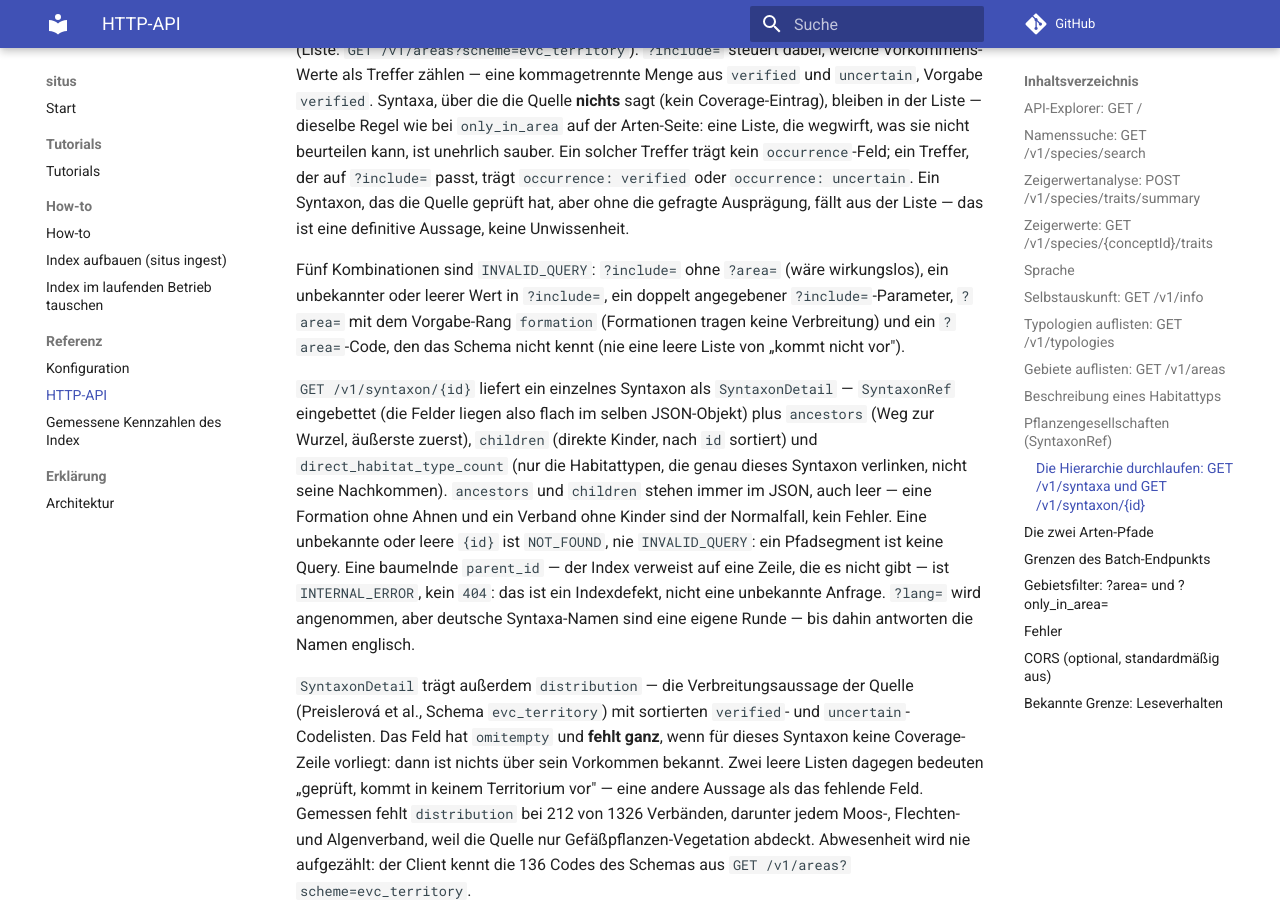
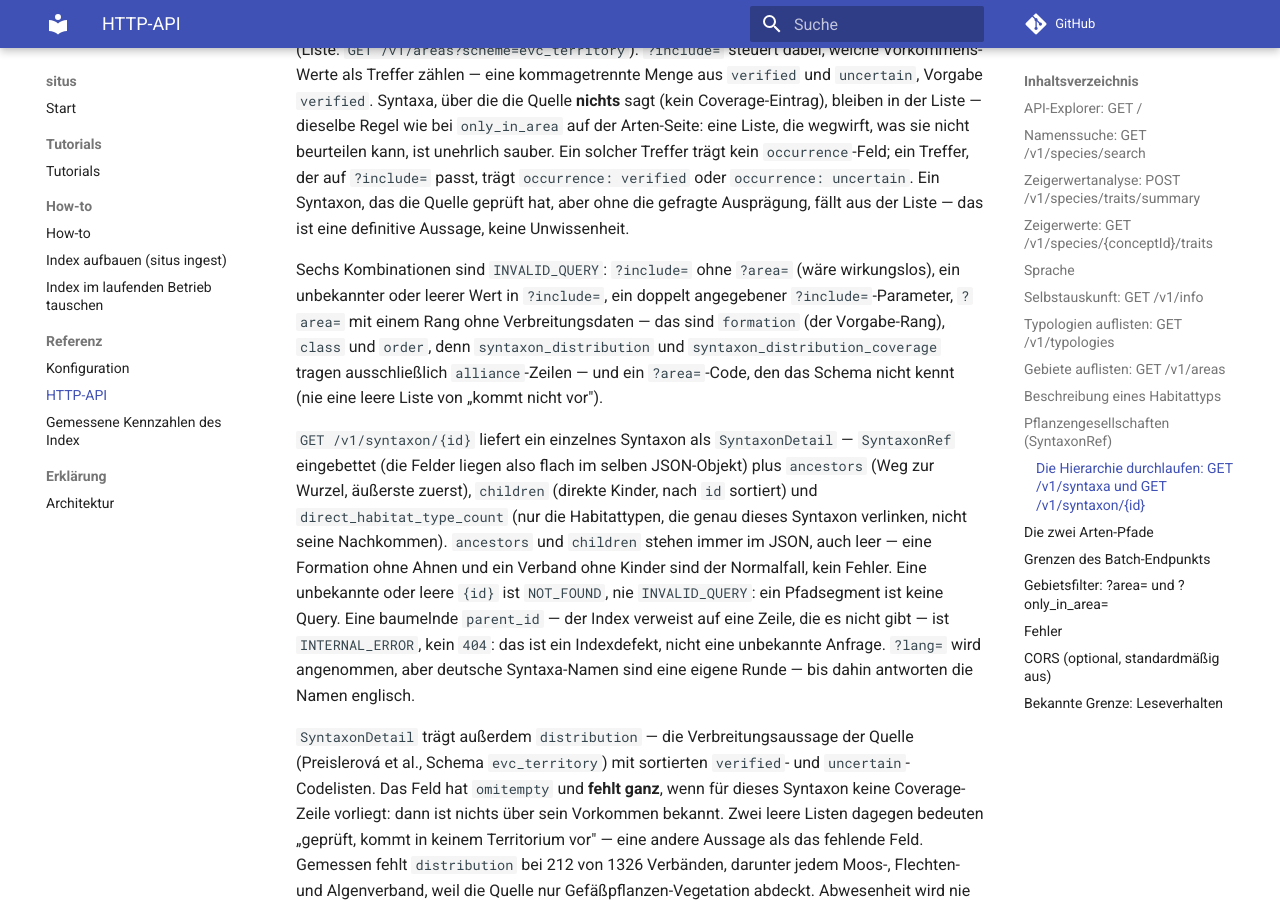
Before and after one commit to jobrunner/situs, an MkDocs documentation site: the page built from docs/reference/http-api.md, in a window 1280 px wide and 900 px high, scrolled down 9506 px. Built offline with MkDocs 1.6.1 and Material for MkDocs 9.7.7, drawn with Linux system fonts in a browser that asks for light colours; comment, search, counter and statistics services are not loaded.

Commit message:
fix(api): area-Filter fuer rank=class und rank=order ablehnen
syntaxonAreaFilter lehnte nur rank=formation ab. Bei class oder order
lief der Filter durch, fand aber keine Vorkommens-/Coverage-Zeilen
(syntaxon_distribution und syntaxon_distribution_coverage tragen
ausschliesslich alliance-Zeilen), sodass jeder Eintrag in den
"unbeurteilbar"-Zweig fiel -- der Client bekam die volle, ungefilterte
Liste zurueck, die aussieht wie eine gefilterte. Die Pruefung steht
jetzt auf rank != alliance statt rank == formation.

Doku und beide OpenAPI-Kopien ziehen mit; dabei erledigt sich auch der
Zaehlfehler "Fuenf Kombinationen" (es sind sechs).

```diff
--- a/docs/reference/http-api.md
+++ b/docs/reference/http-api.md
@@ -396,10 +396,12 @@ kein `occurrence`-Feld; ein Treffer, der auf `?include=` passt, trägt
 Quelle geprüft hat, aber ohne die gefragte Ausprägung, fällt aus der Liste —
 das ist eine definitive Aussage, keine Unwissenheit.
 
-Fünf Kombinationen sind `INVALID_QUERY`: `?include=` ohne `?area=` (wäre
+Sechs Kombinationen sind `INVALID_QUERY`: `?include=` ohne `?area=` (wäre
 wirkungslos), ein unbekannter oder leerer Wert in `?include=`, ein doppelt
-angegebener `?include=`-Parameter, `?area=` mit dem Vorgabe-Rang `formation`
-(Formationen tragen keine Verbreitung) und ein `?area=`-Code, den das Schema
+angegebener `?include=`-Parameter, `?area=` mit einem Rang ohne Verbreitungsdaten
+— das sind `formation` (der Vorgabe-Rang), `class` und `order`, denn
+`syntaxon_distribution` und `syntaxon_distribution_coverage` tragen
+ausschließlich `alliance`-Zeilen — und ein `?area=`-Code, den das Schema
 nicht kennt (nie eine leere Liste von „kommt nicht vor").
 
 `GET /v1/syntaxon/{id}` liefert ein einzelnes Syntaxon als `SyntaxonDetail`
```
Also changed, not shown: 4 other files.
